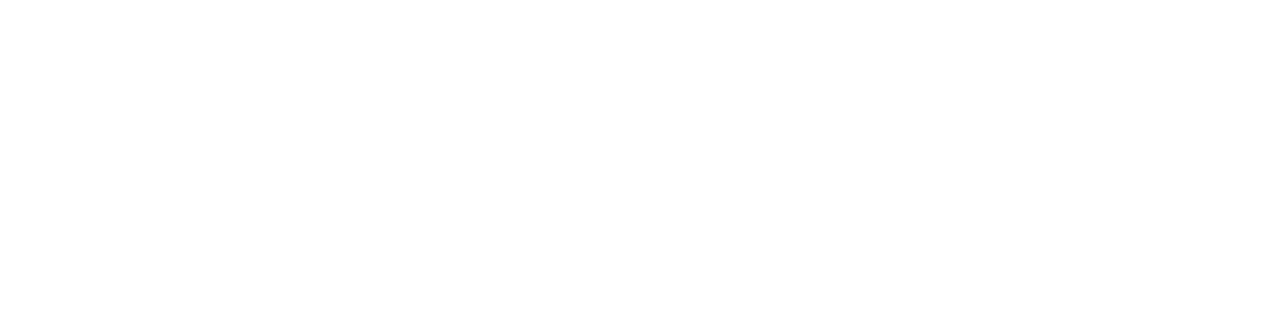
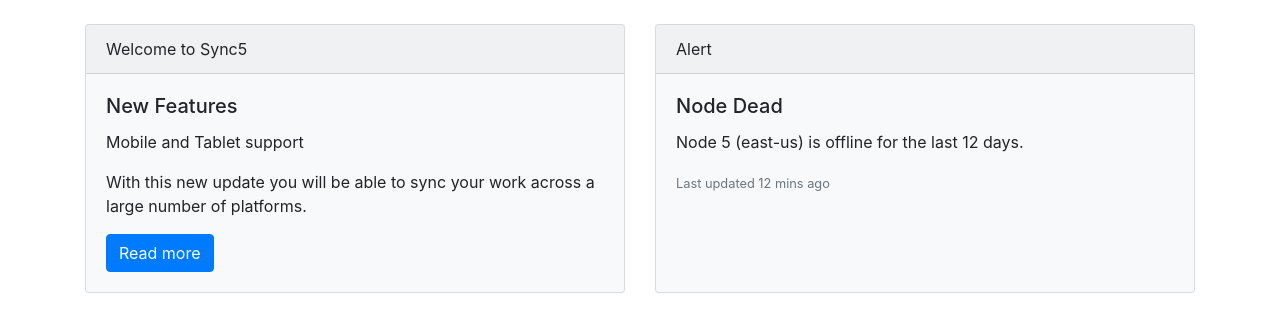
Before and after one commit to acciojob/bootstrap-card-warishshahbaz, a website: page main.html in a window 1280 px wide. Drawn offline with nearby package versions, Linux system fonts and the light colour scheme.

Commit message:
created a submission

```diff
--- a/main.html
+++ b/main.html
@@ -4,10 +4,43 @@
 
 <head>
 	<link rel="stylesheet" href="styles.css">
+	<link href="https://stackpath.bootstrapcdn.com/bootstrap/4.5.2/css/bootstrap.min.css" rel="stylesheet">
 </head>
 
 <body>
-	<!-- the entire body must be written by student -->
+	<div class="container mt-4">
+  <!-- Card Deck -->
+  <div class="card-deck">
+    <!-- Card 1 -->
+    <div class="card bg-light">
+      <div class="card-header">
+        Welcome to Sync5
+      </div>
+      <div class="card-body">
+        <h5 class="card-title">New Features</h5>
+        <p class="card-text">Mobile and Tablet support</p>
+        <p class="card-text">With this new update you will be able to sync your work across a large number of platforms.</p>
+        <a href="#" class="btn btn-primary">Read more</a>
+      </div>
+    </div>
+    <!-- Card 2 -->
+    <div class="card bg-light">
+      <div class="card-header">
+        Alert
+      </div>
+      <div class="card-body">
+        <h5 class="card-title">Node Dead</h5>
+        <p class="card-text">Node 5 (east-us) is offline for the last 12 days.</p>
+        <p class="card-text"><small class="text-muted">Last updated 12 mins ago</small></p>
+      </div>
+    </div>
+  </div>
+</div>
+
+<!-- Bootstrap JS (optional, for modal functionality) -->
+<script src="https://code.jquery.com/jquery-3.5.1.slim.min.js"></script>
+<script src="https://cdn.jsdelivr.net/npm/popper.js@1.16.1/dist/umd/popper.min.js"></script>
+<script src="https://stackpath.bootstrapcdn.com/bootstrap/4.5.2/js/bootstrap.min.js"></script>
     <script type="text/javascript" src="./script.js">
 </script>
 
```
